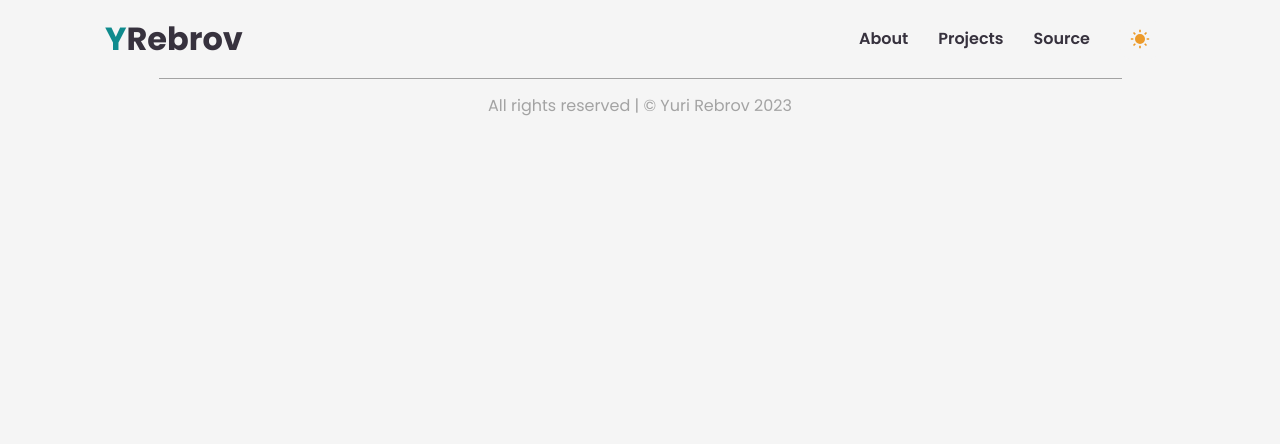
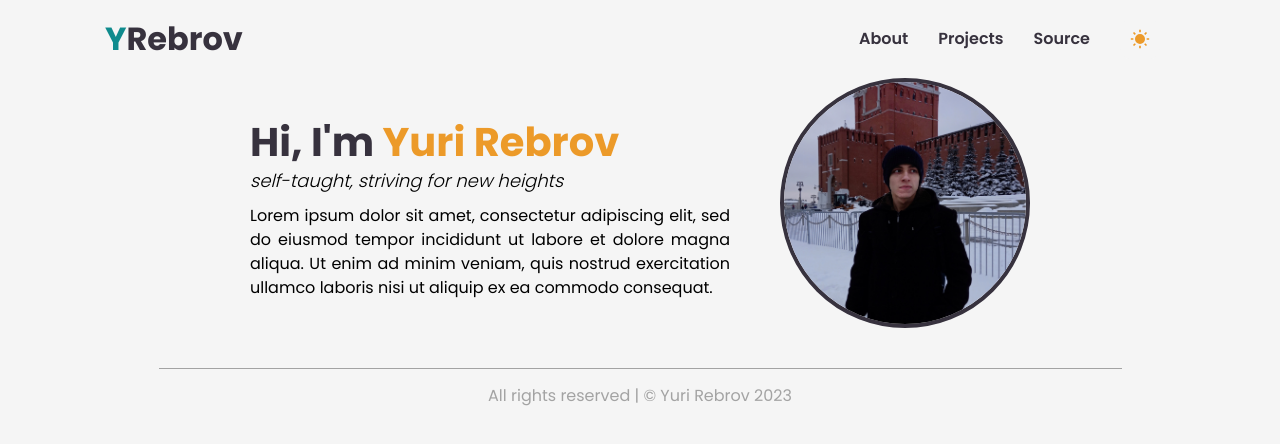
Before and after one commit to RebrovYura/yurirebrov-dev, a Next.js app: page / in a window 1280 px wide. Shown: the top 444 px of the page. Built offline with nearby package versions, Linux system fonts and the light colour scheme.

Commit message:
create bio template

```diff
--- /dev/null
+++ b/src/components/Bio.jsx
@@ -0,0 +1,17 @@
+import React from 'react'
+import Photo from './Photo'
+
+const Bio = () => {
+  return (
+    <div className='flex flex-col items-center md:flex-row-reverse md:gap-x-[50px]'>
+      <Photo />
+      <div className='mt-[20px]'>
+        <p className='text-secondary text-[32px] md:text-[40px] leading-[30px] font-bold text-center md:text-left'>Hi, I&apos;m <span className='text-accent'>Yuri Rebrov</span></p>
+        <p className='text-[14px] md:text-[18px] font-light italic text-center md:text-left my-[10px]'>self-taught, striving for new heights</p>
+        <p className='text-[16px] max-w-[480px] text-justify'>Lorem ipsum dolor sit amet, consectetur adipiscing elit, sed do eiusmod tempor incididunt ut labore et dolore magna aliqua. Ut enim ad minim veniam, quis nostrud exercitation ullamco laboris nisi ut aliquip ex ea commodo consequat. </p>
+      </div>
+    </div>
+  )
+}
+
+export default Bio
--- a/src/components/Footer.jsx
+++ b/src/components/Footer.jsx
@@ -3,10 +3,10 @@ import React from 'react'
 const Footer = () => {
   const date = new Date
   return (
-    <div className='flex flex-col items-center'>
+    <footer className='flex flex-col items-center mt-[40px]'>
       <div className='w-[90%] h-[1px] bg-label'/>
       <p className='text-label py-[15px]'>All rights reserved | &copy; Yuri Rebrov {date.getFullYear()}</p>
-    </div>
+    </footer>
   )
 }
 
--- a/src/components/Header.jsx
+++ b/src/components/Header.jsx
@@ -1,14 +1,12 @@
 import { useState } from 'react'
 import Link from 'next/link'
 import { useRouter } from 'next/router'
+import { motion } from 'framer-motion'
 import { navLinks } from './constants'
+import { RiMenuLine } from 'react-icons/ri'
 import ThemeToggle from './ThemeToggle'
-import { RiMenuLine } from 'react-icons/ri'
 import MobileMenu from './MobileMenu'
-import { motion } from 'framer-motion'
 import Logo from './Logo'
-
-
 
 const Header = () => {
   const router = useRouter()
--- a/src/components/Layouts/MainLayout.jsx
+++ b/src/components/Layouts/ContentLayout.jsx
@@ -1,6 +1,6 @@
 import React from 'react'
 
-const MainLayout = ({children}) => {
+const ContentLayout = ({children}) => {
   return (
     <div className='max-w-[960px] mx-auto sm:px-[15px] px-0'>
         {children}
@@ -8,4 +8,4 @@ const MainLayout = ({children}) => {
   )
 }
 
-export default MainLayout
+export default ContentLayout
--- a/src/components/Layouts/RootLayout.jsx
+++ b/src/components/Layouts/RootLayout.jsx
@@ -1,18 +1,18 @@
 import React from 'react'
 import Header from '../Header'
-import MainLayout from './MainLayout'
+import ContentLayout from './ContentLayout'
 import Footer from '../Footer'
 
-const RootLayout = ({ children }) => {
-    return (
-        <div className='max-w-[1110px] mx-auto px-[20px]'>
-            <Header />
-            <MainLayout>
-
-            </MainLayout>
-            <Footer />
-        </div>
-    )
+const RootLayout = ({children}) => {
+  return (
+    <div className='max-w-[1110px] mx-auto px-[20px] flex flex-col'>
+      <Header />
+      <ContentLayout className='grow'>
+        {children}
+      </ContentLayout>
+      <Footer />
+    </div>
+  )
 }
 
 export default RootLayout
--- /dev/null
+++ b/src/components/Photo.jsx
@@ -0,0 +1,11 @@
+import React from 'react'
+import Image from 'next/image'
+import avatar from '../../public/me.jpeg'
+
+const Photo = () => {
+  return (
+    <Image src={avatar} width={250} className='rounded-[400px] border-4 border-secondary ' alt='Author' />
+  )
+}
+
+export default Photo
--- a/src/pages/404.jsx
+++ b/src/pages/404.jsx
@@ -1,7 +1,7 @@
 import Head from 'next/head'
 import Link from 'next/link'
 import React from 'react'
-import MainLayout from '@/components/Layouts/MainLayout'
+import ContentLayout from '@/components/Layouts/ContentLayout'
 import { motion } from 'framer-motion'
 
 const PageNotFound = () => {
@@ -10,16 +10,16 @@ const PageNotFound = () => {
       <Head>
         <title>Yuri Rebrov | Page not found</title>
       </Head>
-      <MainLayout>
+      <ContentLayout>
         <div className='min-h-[100vh] flex flex-col justify-center items-center'>
           <p className='text-[20px] md:text-[32px] font-bold mb-[30px] text-center wrap'>Oh, man... I kind of lost this page 😕</p>
           <motion.div whileTap={{scale: 0.8}}>
-            <Link href='/' className='bg-accent px-[15px] py-[10px] rounded-[10px] text-secondary font-semibold transition-opacity'>
+            <Link href='/' className='bg-accent px-[15px] py-[10px] rounded-[10px] text-primary font-semibold transition-opacity'>
               GO BACK
             </Link>
           </motion.div>
         </div>
-      </MainLayout>
+      </ContentLayout>
     </>
   )
 }
--- a/src/pages/index.jsx
+++ b/src/pages/index.jsx
@@ -2,6 +2,7 @@ import Header from '@/components/Header'
 import Head from 'next/head'
 import Image from 'next/image'
 import RootLayout from '@/components/Layouts/RootLayout'
+import Bio from '@/components/Bio'
 
 export default function Home() {
   return (
@@ -13,7 +14,7 @@ export default function Home() {
         <link rel="icon" href="/favicon.ico" />
       </Head>
       <RootLayout>
-
+        <Bio/>
       </RootLayout>
       {/* <section>
         <Header/>
```
Also changed, not shown: public/me.jpeg (added), src/components/constants/index.jsx (indentation only), src/styles/global.css (line endings or trailing spaces).
